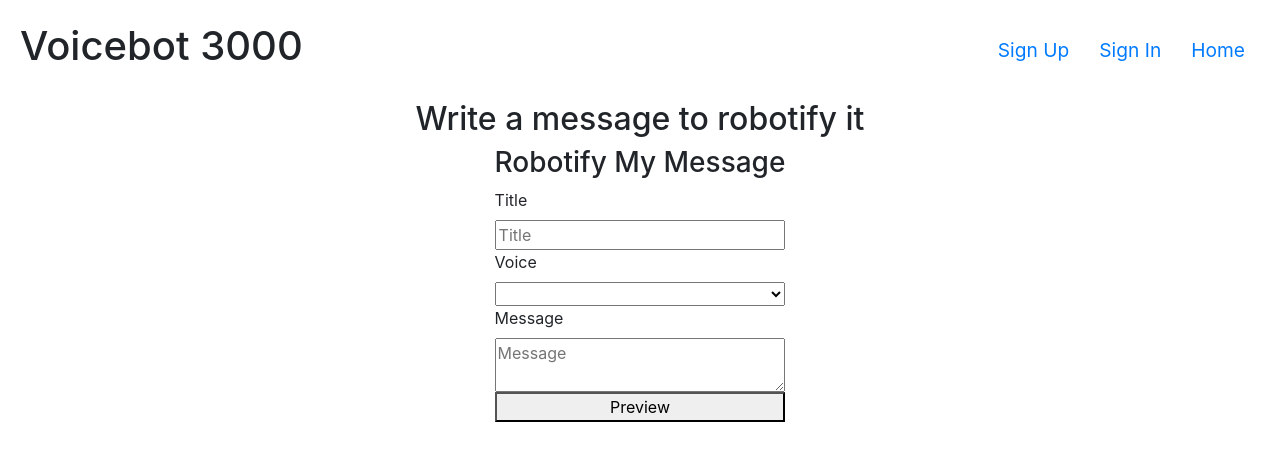
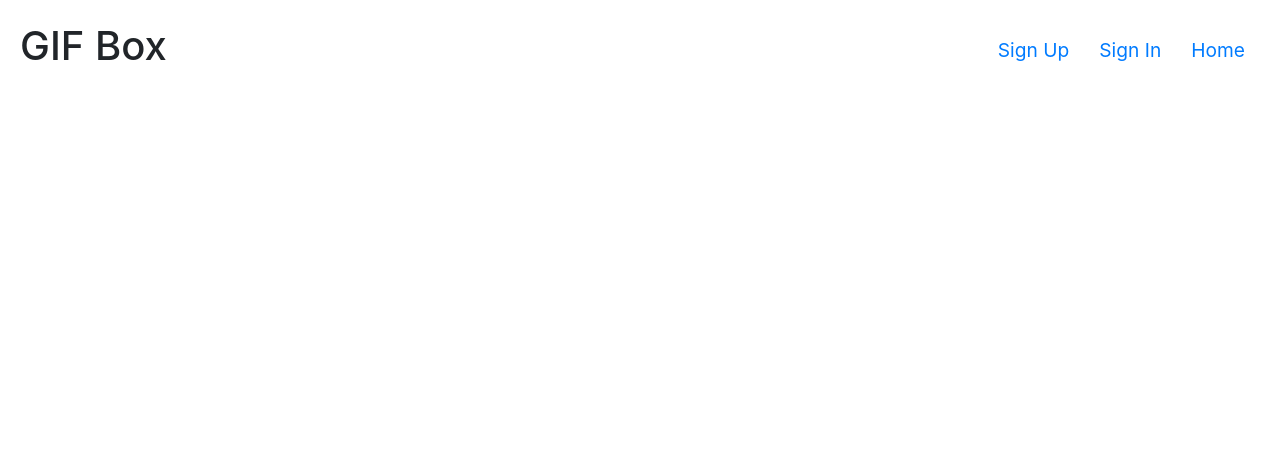
Before and after one commit to catherineguo/gif-box-client, a React app: page / in a window 1280 px wide. Shown: the top 460 px of the page. Built offline with nearby package versions, Linux system fonts and the light colour scheme.

Commit message:
Pivot to new capstone project idea

```diff
--- a/package.json
+++ b/package.json
@@ -1,6 +1,6 @@
 {
   "name": "voicebot-3000-client",
-  "homepage": "https://catherineguo.github.io/voicebot-3000-client/",
+  "homepage": "https://catherineguo.github.io/gif-box-client/",
   "version": "0.1.0",
   "private": true,
   "dependencies": {
--- a/public/index.html
+++ b/public/index.html
@@ -11,7 +11,7 @@ unless you know exactly what you're doing! -->
     <link rel="manifest" href="%PUBLIC_URL%/manifest.json">
     <link rel="shortcut icon" href="%PUBLIC_URL%/favicon.ico">
 
-    <title>Voicebot 3000</title>
+    <title>GIF Box</title>
   </head>
   <body>
     <noscript>
--- a/src/App.js
+++ b/src/App.js
@@ -8,7 +8,6 @@ import SignUp from './auth/components/SignUp'
 import SignIn from './auth/components/SignIn'
 import SignOut from './auth/components/SignOut'
 import ChangePassword from './auth/components/ChangePassword'
-import Voicebot from './voicebot/Voicebot'
 
 class App extends Component {
   constructor () {
@@ -56,11 +55,6 @@ class App extends Component {
             <ChangePassword flash={this.flash} user={user} />
           )} />
         </main>
-
-        <section className="home-voicebot">
-          <h2>Write a message to robotify it</h2>
-          <Voicebot />
-        </section>
       </React.Fragment>
     )
   }
--- a/src/header/Header.js
+++ b/src/header/Header.js
@@ -25,7 +25,7 @@ const alwaysOptions = (
 
 const Header = ({ user }) => (
   <header className="main-header">
-    <h1>Voicebot 3000</h1>
+    <h1>GIF Box</h1>
     <nav>
       { user && <span>Welcome, {user.email}</span>}
       { user ? authenticatedOptions : unauthenticatedOptions }
--- a/src/voicebot/Voicebot.js
+++ /dev/null
@@ -1,55 +0,0 @@
-import React, { Component } from 'react'
-import { Link } from 'react-router-dom'
-
-import './Voicebot.scss'
-
-class Voicebot extends Component {
-  constructor () {
-    super()
-
-    this.state = {
-      title: '',
-      voice: '',
-      message: ''
-    }
-  }
-
-  handleChange = event => this.setState({
-    [event.target.name]: event.target.value
-  })
-
-  render () {
-    const { title, voice, message } = this.state
-
-    return (
-      <form className='robotify-form'>
-        <h3>Robotify My Message</h3>
-        <label>Title</label>
-        <input
-          required
-          type="text"
-          name="title"
-          value={title}
-          placeholder="Title"
-          onChange={this.handleChange}
-        />
-        <label>Voice</label>
-        <select
-          required
-          name="voice"
-        />
-        <label>Message</label>
-        <textarea
-          required
-          name="message"
-          value={message}
-          placeholder="Message"
-          onChange={this.handleChange}
-        />
-        <button type="submit">Preview</button>
-      </form>
-    )
-  }
-}
-
-export default Voicebot
--- a/src/voicebot/Voicebot.scss
+++ /dev/null
@@ -1,56 +0,0 @@
-$charcoal: #bbb;
-
-.robotify-form {
-  display: flex;
-  flex-direction: column;
-  justify-content: center;
-  max-width: 600px;
-}
-
-// .main-header {
-//   align-items: center;
-//   display: flex;
-//   height: 100px;
-//   padding: 0 20px;
-//
-//   a,
-//   span {
-//     font-size: 1.2em;
-//     margin: 0 15px;
-//   }
-// }
-//
-// .main-header > nav {
-//   align-items: center;
-//   display: flex;
-//   flex-grow: 1;
-//   justify-content: flex-end;
-// }
-//
-// @media (max-width: 600px) {
-//   .main-header {
-//     flex-direction: column;
-//     font-size: 0.7em;
-//     height: auto;
-//     padding: 10px;
-//
-//     h1 {
-//       font-size: 2.5em;
-//     }
-//   }
-// }
-//
-// @media (max-width: 450px) {
-//   .main-header > nav {
-//     flex-direction: column;
-//     width: 100%;
-//
-//     a,
-//     span {
-//       border: 1px solid $charcoal;
-//       margin-bottom: 5px;
-//       text-align: center;
-//       width: 80%;
-//     }
-//   }
-// }
```
